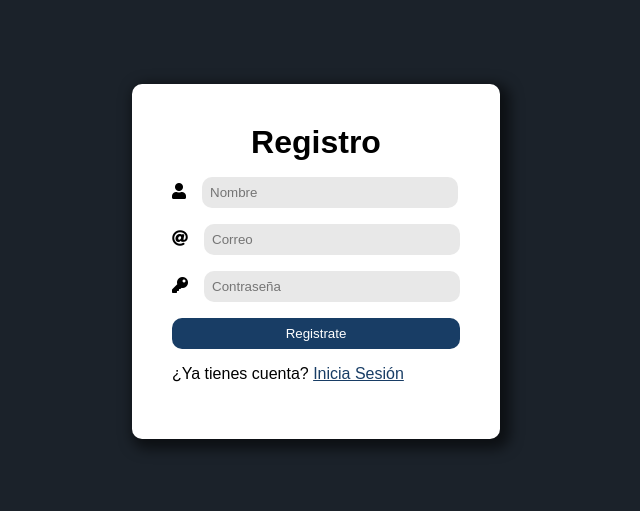
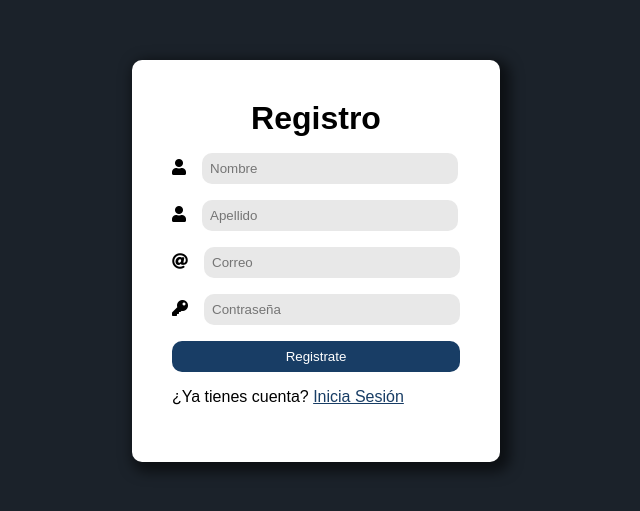
Before and after one commit to diegoemg996/dashboard, a React (Create React App) app: page /signin in a window 1280 px wide. Shown: the part 139-650 px from the top of the page, without its empty margins (324-964 px from the left). Built offline with nearby package versions, Linux system fonts and the light colour scheme.

Commit message:
actualizar sesion

```diff
--- a/src/components/ui/Navbar.jsx
+++ b/src/components/ui/Navbar.jsx
@@ -24,7 +24,7 @@ export const Navbar = () => {
     return (
         <div className="navbar">
             <div className="container-titulo">
-                <p>{usuario.nombre}</p>
+                <p>Bienvenido, {!!usuario && usuario.nombre}</p>
             </div>
             <ul className="navbar-lista">
                 <li onClick={()=>handleRoute('home')}>
--- a/src/context/sesion/sesionState.jsx
+++ b/src/context/sesion/sesionState.jsx
@@ -75,10 +75,18 @@ const SesionState = props => {
         })
     }
 
+    const actualizarSesion = (usuario)=>{
+        dispatch({
+            type: types.login,
+            payload: usuario
+        })
+    }
+
     const logout = ()=>{
         dispatch({
             type: types.logout
         })
+        localStorage.removeItem('usuario')
     }
 
     return (
@@ -90,7 +98,8 @@ const SesionState = props => {
                 registroUsuario,
                 borrarErrores,
                 logout,
-                iniciarSesion
+                iniciarSesion,
+                actualizarSesion
             }}
         >
             {props.children}
--- a/src/pages/Signin.jsx
+++ b/src/pages/Signin.jsx
@@ -10,13 +10,14 @@ export const Signin = () => {
 
     const [values, handleInputChange] = useForm({
         nombre: "",
+        apellido: "",
         correo: "",
         password: "",
     });
 
     const {registroUsuario, estaLoggeado, erroresForm, borrarErrores} = useContext(sesionContext)
     const [cargando, setCargando] = useState(false)
-    const {nombre, correo, password} = values;
+    const {nombre, apellido, correo, password} = values;
     const history = useHistory();
 
     useEffect(() => {
@@ -69,6 +70,17 @@ export const Signin = () => {
                         />
                     </div>
                     <div className="login-container-input">
+                        <i className="fas fa-user login-icon"></i>
+                        <input
+                            className="login-input"
+                            type="text"
+                            placeholder="Apellido"
+                            name="apellido"
+                            value={apellido}
+                            onChange={handleInputChange}
+                        />
+                    </div>
+                    <div className="login-container-input">
                         <i className="fas fa-at login-icon"></i>
                         <input
                             className="login-input"
--- a/src/router/AppRouter.jsx
+++ b/src/router/AppRouter.jsx
@@ -1,14 +1,25 @@
+import { useContext, useEffect } from "react";
 import {
     BrowserRouter as Router,
     Switch,
     Route,
   } from "react-router-dom";
+import sesionContext from "../context/sesion/sesionContext";
 import { Login } from "../pages/Login";
 import { Signin } from "../pages/Signin";
 import { DashboardRoute } from "./DashboardRoute";
 
 
   const AppRouter = () => {
+
+    const {actualizarSesion} = useContext(sesionContext);
+
+    useEffect(() => {
+      const usuario = JSON.parse(localStorage.getItem('usuario'));
+
+      !!usuario && actualizarSesion(usuario);
+    }, [actualizarSesion])
+
     return (
       <Router>
         <Switch>
```
